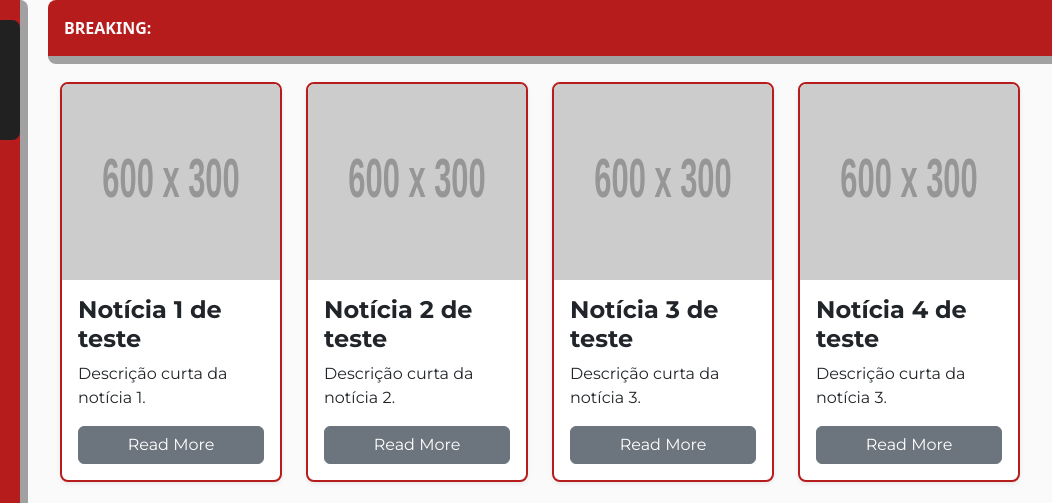
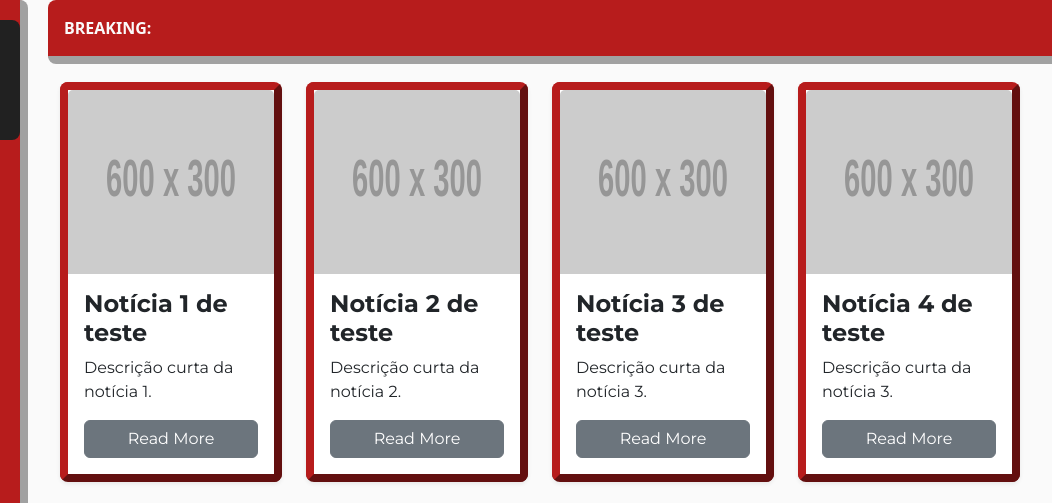
Before and after one commit to andluis35/CS50-NewsHub, a plain HTML site: page frontend/index.html in a window 1280 px wide. Shown: the top 503 px of the page, 228-1280 px from the left. Drawn offline with nearby package versions, Linux system fonts and the light colour scheme; placeholder pictures from the web are drawn by us.

Commit message:
Change in card's borders

```diff
--- a/frontend/css/styles.css
+++ b/frontend/css/styles.css
@@ -109,7 +109,7 @@ body {
     max-height: 400px;
     overflow: auto;
     border-radius: 8px;
-    border: 2px double #B71C1C;
+    border: 8px outset #B71C1C;
     box-shadow: inset 0 0 0 3px #fff, 0 0 0 1px #000;
     margin-top: 12px;
     font-family: "Montserrat", sans-serif;
```
